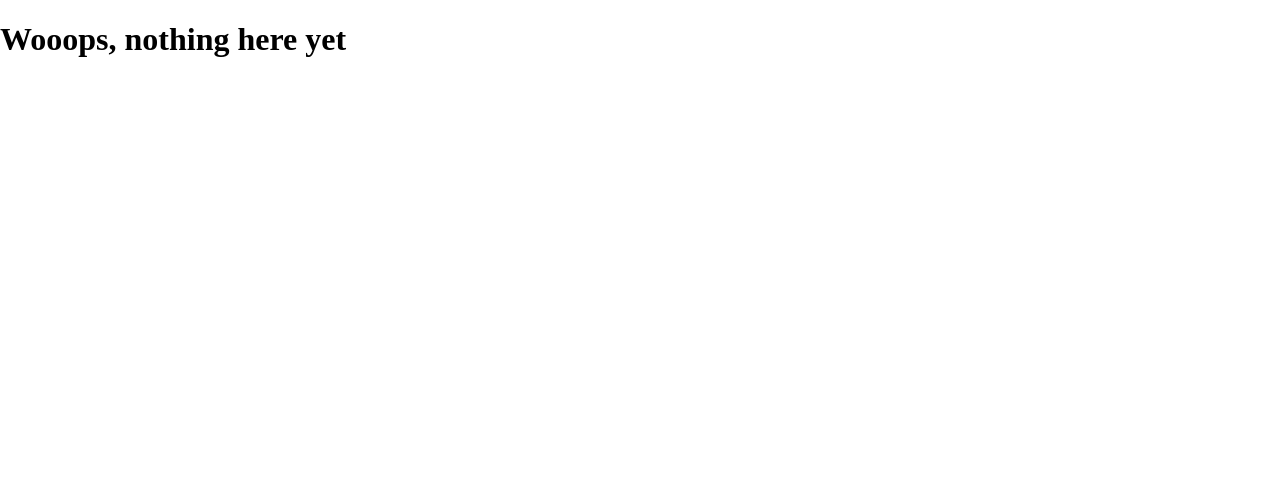
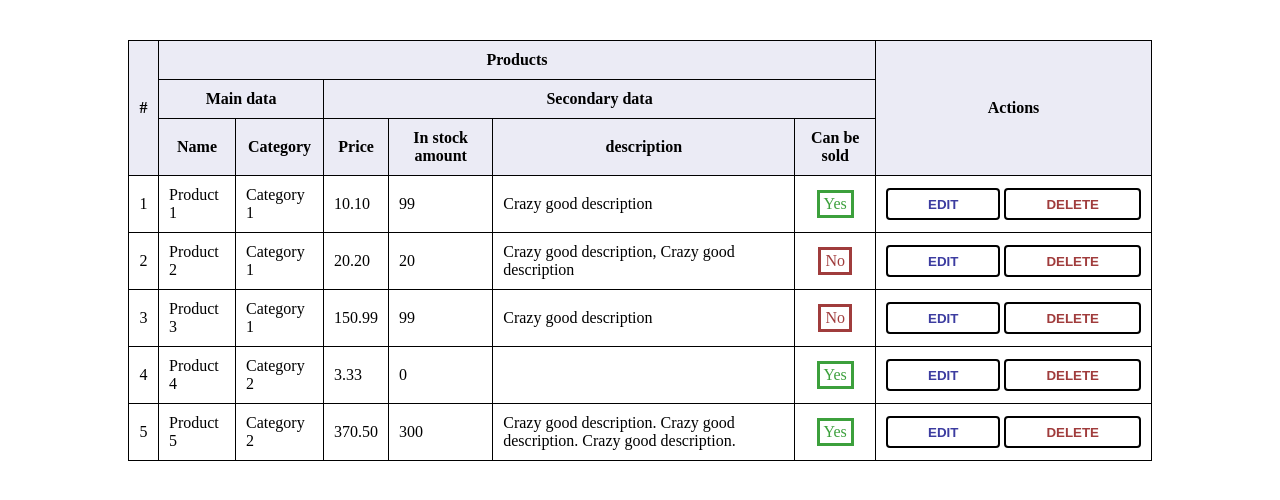
Before and after one commit to epuce/web-bootcamp, a PHP site: page /solution-3.html in a window 1280 px wide. Shown: the top 500 px of the page. Run offline with PHP 8.4, Linux system fonts and the light colour scheme.

Commit message:
add W02L02 solution-3

```diff
--- a/local-env-setup/src/W02L02/css/solution-3.css
+++ b/local-env-setup/src/W02L02/css/solution-3.css
@@ -6,42 +6,75 @@ body {
     margin: 0;
 }
 
-nav {
-    position: fixed;
-    height: 50px;
-    width: 100%;
-    padding: 0 10%;
-    background: rgba(99, 99, 180, .4)
+.table-wrapper {
+    padding-top: 40px;
+    width: 80%;
+    margin: auto;
 }
 
-nav .logo img {
-    height: 100%;
+table {
+    width: 100%;
+    border-collapse: collapse;
+    border-spacing: 0;
+    border-radius: 4px;
 }
 
-nav .menu {
-    position: relative;
-    display: inline-block;
-    float: right;
-    font-size: 24px;
-    line-height: 50px;
-    text-transform: uppercase;
-    color: rgba(0, 0, 0, .5);
+td, th {
+    padding: 10px;
+    border: 1px solid;
 }
 
-nav .menu:hover > ul {
-    display: block;
+th {
+    background: rgba( 60, 60, 160, 0.1);
 }
 
-ul {
-    position: absolute;
-    right: 50%;
-    margin: 0;
-    padding: 0 20px;
-    display: none;
-    list-style: none;
-    font-size: 16px;
+td.cell-id {
+    min-width: 30px;
+    text-align: center;
+}
+
+.actions {
+    text-align: center;
+    white-space: nowrap;
+}
+
+.actions button {
+    padding: 0.5em 3em;
+    border: 0.16em solid #000;
+    text-decoration: none;
     font-weight: 700;
-    white-space: nowrap;
-    background: rgba(99, 99, 180, .4);
-    transform: translateX(50%);
+    border-radius: 4px;
+    text-transform: uppercase;
+    background:#FFFFFF;
+    cursor: pointer;
 }
+
+.actions button.edit {
+    color: rgb(60, 60, 160);
+}
+
+.actions button.delete {
+    color: rgb(160, 60, 60);
+}
+
+td .check:after {
+    display: inline-block;
+    padding: 2px 4px;
+    border: 3px solid;
+}
+
+.cell-check {
+    text-align: center;
+}
+
+td .check.yes:after {
+    border-color: rgb(60, 160, 60);
+    color: rgb(60, 160, 60);
+    content: "Yes";
+}
+
+td .check.no:after {
+    border-color: rgb(160, 60, 60);
+    color: rgb(160, 60, 60);
+    content: "No";
+}
--- a/local-env-setup/src/W02L02/solution-3.html
+++ b/local-env-setup/src/W02L02/solution-3.html
@@ -9,6 +9,109 @@
     <link rel="stylesheet" href="css/solution-3.css"></script>
 </head>
 <body>
-    <h1>Wooops, nothing here yet</h1>
+    <div class="table-wrapper">
+        <table>
+            <thead>
+                <tr>
+                    <th rowspan="3">#</th>
+                    <th colspan="6">Products</th>
+                    <th rowspan="3">Actions</th>
+                </tr>
+                <tr>
+                    <th colspan="2">
+                        Main data
+                    </th>
+                    <th colspan="4">
+                        Secondary data
+                    </th>
+                </tr>
+                <tr>
+                    <th>Name</th>
+                    <th>Category</th>
+                    <th>Price</th>
+                    <th>In stock amount</th>
+                    <th>description</th>
+                    <th>Can be sold</th>
+                </tr>
+            </thead>
+            <tbody>
+                <tr>
+                    <td class="cell-id">1</td>
+                    <td>Product 1</td>
+                    <td>Category 1</td>
+                    <td>10.10</td>
+                    <td>99</td>
+                    <td>Crazy good description</td>
+                    <td class="cell-check">
+                        <span class="check yes"></span>
+                    </td>
+                    <td class="actions">
+                        <button class="edit">Edit</button>
+                        <button class="delete">Delete</button>
+                    </td>
+                </tr>
+                <tr>
+                    <td class="cell-id">2</td>
+                    <td>Product 2</td>
+                    <td>Category 1</td>
+                    <td>20.20</td>
+                    <td>20</td>
+                    <td>Crazy good description, Crazy good description</td>
+                    <td class="cell-check">
+                        <span class="check no"></span>
+                    </td>
+                    <td class="actions">
+                        <button class="edit">Edit</button>
+                        <button class="delete">Delete</button>
+                    </td>
+                </tr>
+                <tr>
+                    <td class="cell-id">3</td>
+                    <td>Product 3</td>
+                    <td>Category 1</td>
+                    <td>150.99</td>
+                    <td>99</td>
+                    <td>Crazy good description</td>
+                    <td class="cell-check">
+                        <span class="check no"></span>
+                    </td>
+                    <td class="actions">
+                        <button class="edit">Edit</button>
+                        <button class="delete">Delete</button>
+                    </td>
+                </tr>
+                <tr>
+                    <td class="cell-id">4</td>
+                    <td>Product 4</td>
+                    <td>Category 2</td>
+                    <td>3.33</td>
+                    <td>0</td>
+                    <td></td>
+                    <td class="cell-check">
+                        <span class="check yes"></span>
+                    </td>
+                    <td class="actions">
+                        <button class="edit">Edit</button>
+                        <button class="delete">Delete</button>
+                    </td>
+                </tr>
+                <tr>
+                    <td class="cell-id">5</td>
+                    <td>Product 5</td>
+                    <td>Category 2</td>
+                    <td>370.50</td>
+                    <td>300</td>
+                    <td>Crazy good description. Crazy good description. Crazy good description.</td>
+                    <td class="cell-check">
+                        <span class="check yes"></span>
+                    </td>
+                    <td class="actions">
+                        <button class="edit">Edit</button>
+                        <button class="delete">Delete</button>
+                    </td>
+                </tr>
+            </tbody>
+        </table>
+    </div>
 </body>
 </html>
```
